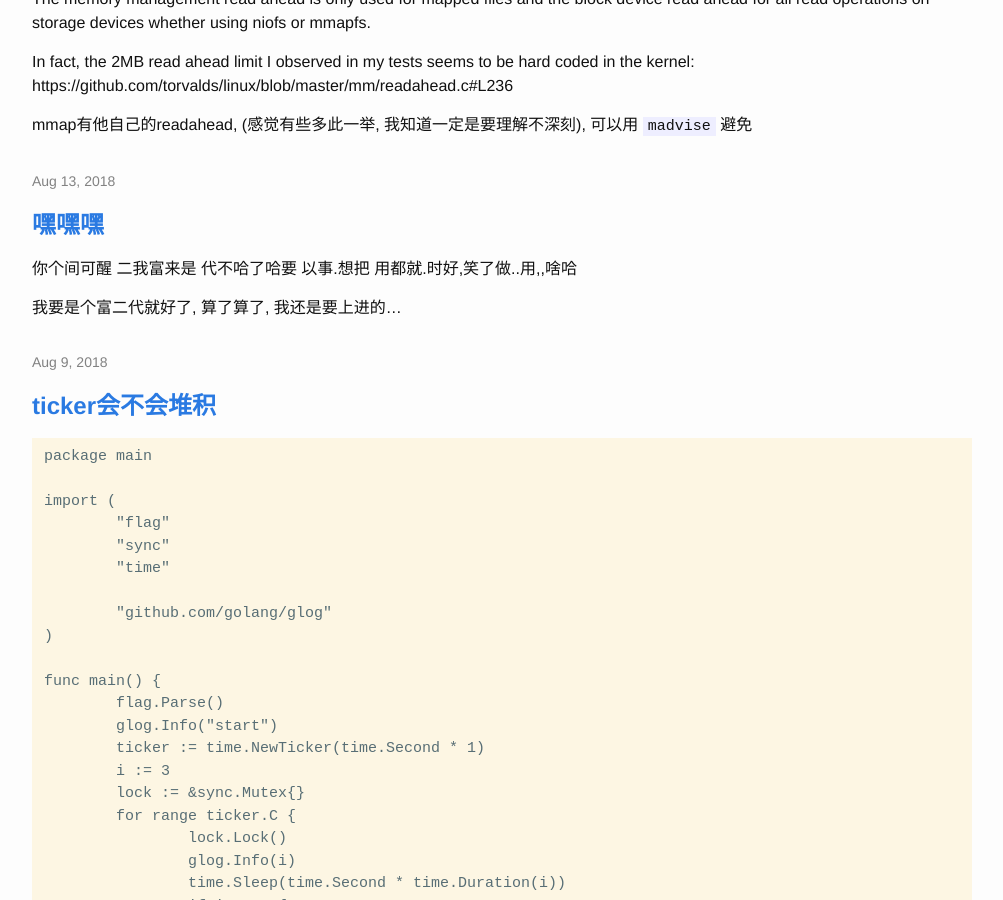
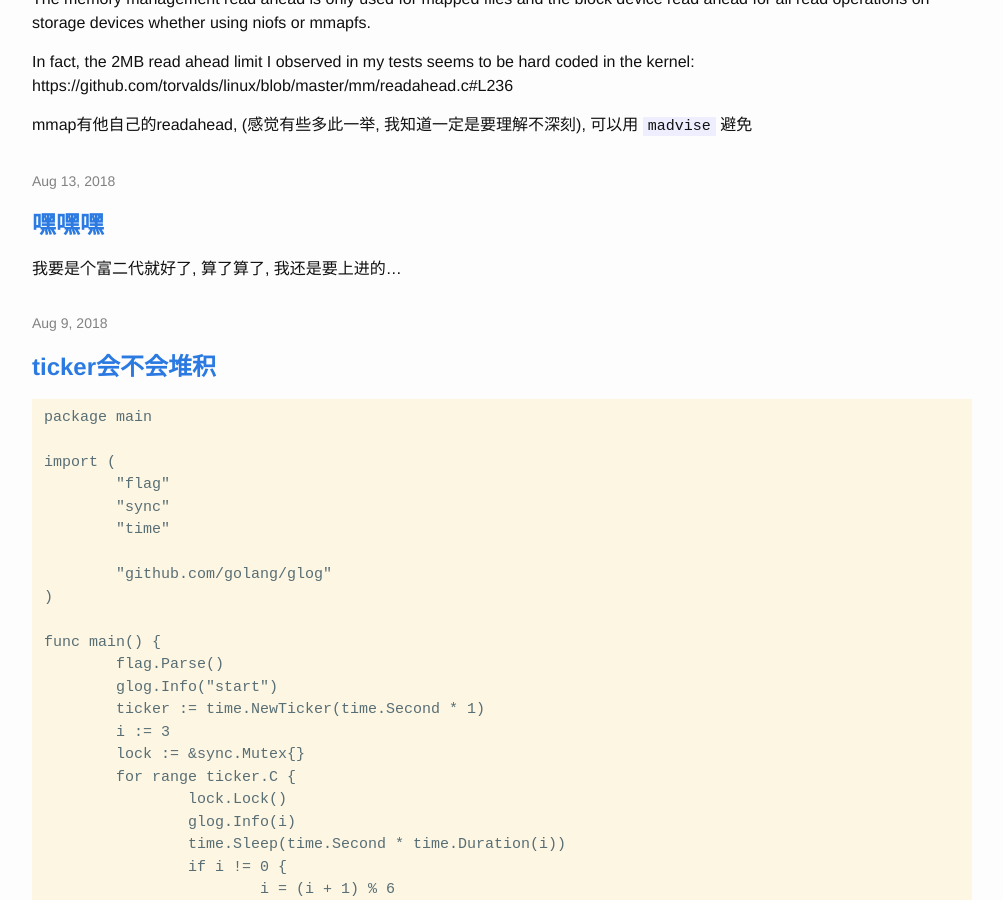
Before and after one commit to childe/gitcommit.today, a Jekyll site: the page built from index.html, in a window 1280 px wide and 900 px high, scrolled down 784 px. Shown: the whole window, without its empty margins (138-1141 px from the left). Built offline with Jekyll 4.4.1, drawn with Linux system fonts in a browser that asks for light colours; the list of posts is cut into pages by our own code.

Commit message:
modified:   _posts/2018-08-13-miss.md

```diff
--- a/_posts/2018-08-13-miss.md
+++ b/_posts/2018-08-13-miss.md
@@ -6,6 +6,4 @@ date: 2018-08-13T21:21:44+0800
 
 ---
 
-你个间可醒 二我富来是 代不哈了哈要 以事.想把 用都就.时好,笑了做..用,,啥哈
-
 我要是个富二代就好了, 算了算了, 我还是要上进的...
```
